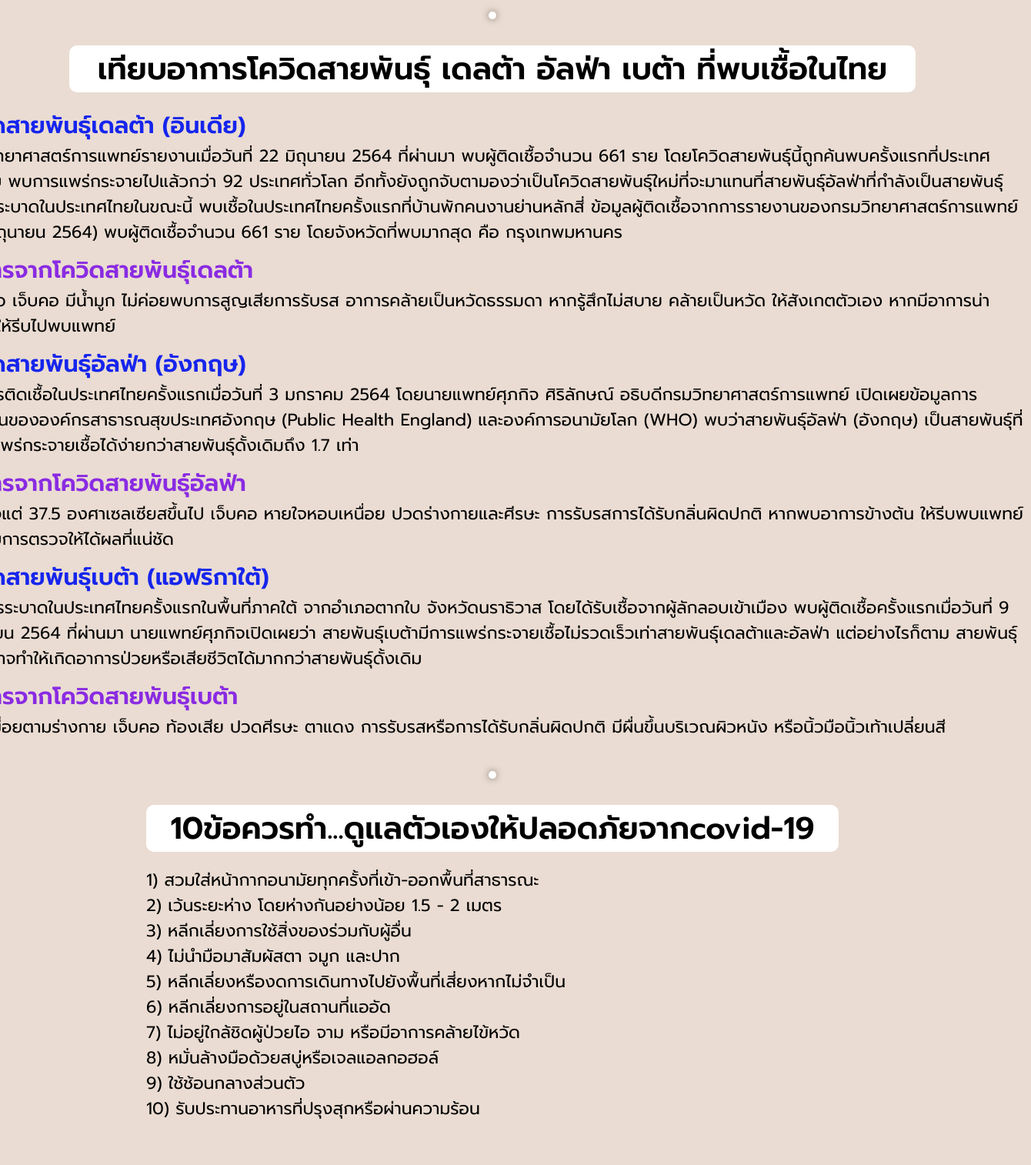
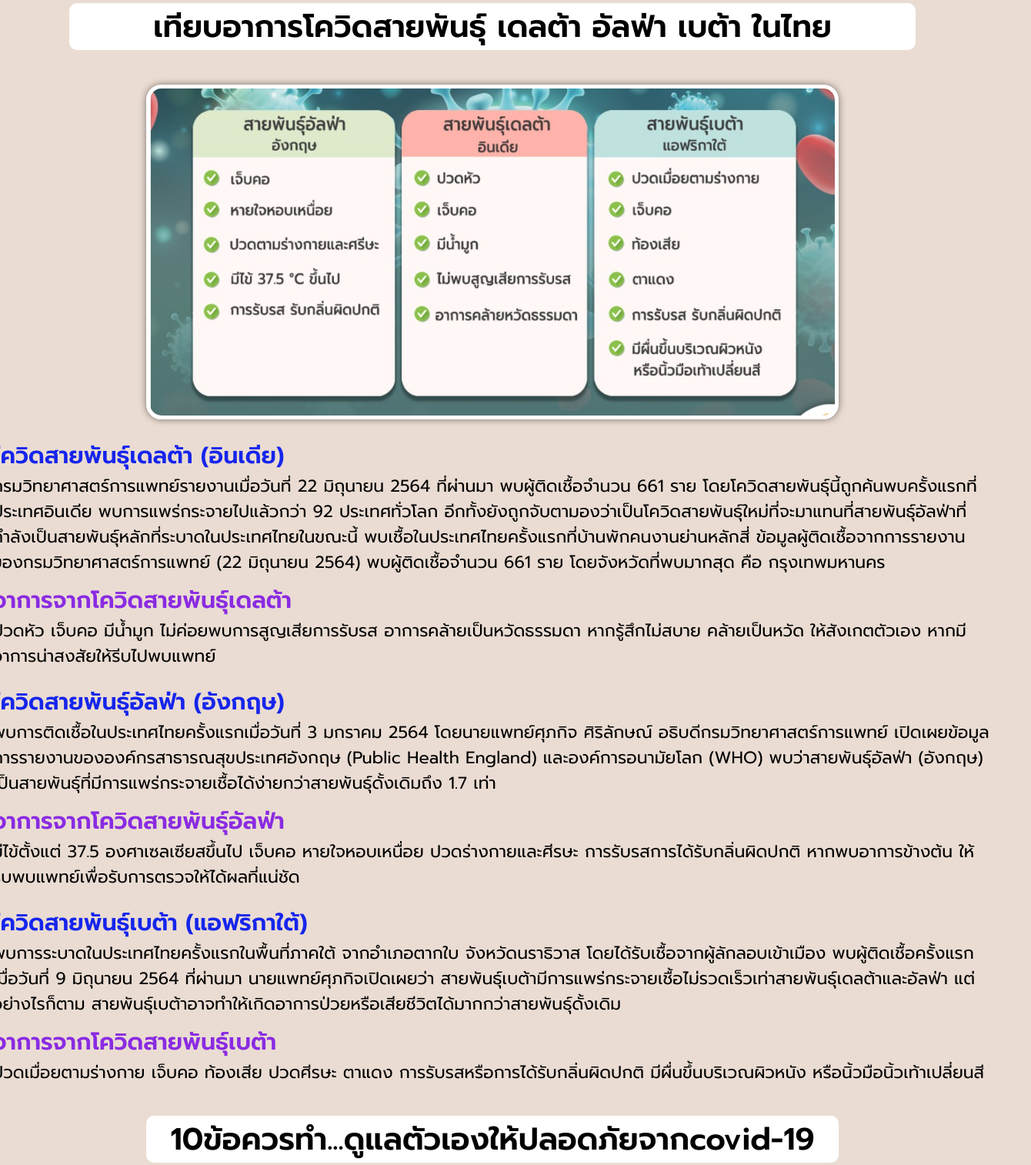
Before and after one commit to sikipair/Covid-19, a plain HTML site: page index.html in a window 1280 px wide. Shown: the part 26-1540 px from the top of the page at 77% size, 1340 px wide, since content can reach past the window. Before the commit the page ends 1513 px from the top, so only its background shows below. Drawn offline with Linux system fonts and the light colour scheme; files that its build step writes are made by us from their sources.

Commit message:
Project covid-19

```diff
--- a/index.html
+++ b/index.html
@@ -5,18 +5,19 @@
     <meta http-equiv="X-UA-Compatible" content="IE=edge" />
     <meta name="viewport" content="width=device-width, initial-scale=1.0" />
     <title>Covid-19</title>
-    <link rel="stylesheet" href="/css/style.css" />
+    <link rel="stylesheet" href="style.css" />
+    <link rel="icon" href="covid.jpg" />
   </head>
   <body>
     <div class="covid">
       <div class="hero1">
-        <div class="hero__image1">
-          <img src="/assets/เทียบอาการโควิด.jpg" alt="" />
+        <div class="title1">
+          เทียบอาการโควิดสายพันธุ์ เดลต้า อัลฟ่า เบต้า ในไทย
         </div>
       </div>
       <div class="text1">
-        <div class="title1">
-          เทียบอาการโควิดสายพันธุ์ เดลต้า อัลฟ่า เบต้า ที่พบเชื้อในไทย
+        <div class="hero__image1">
+          <img src="เทียบอาการโควิด.jpg" alt="" />
         </div>
       </div>
       <div class="text2">
@@ -71,19 +72,17 @@
         </div>
       </div>
       <div class="hero2">
-        <div class="hero__image2">
-          <img src="../assets/10ข้อควรทำ.jpg" alt="" />
-        </div>
+        <div class="title3">10ข้อควรทำ...ดูแลตัวเองให้ปลอดภัยจากcovid-19</div>
       </div>
       <div class="text3">
-        <div class="title3">10ข้อควรทำ...ดูแลตัวเองให้ปลอดภัยจากcovid-19</div>
+        <div class="hero__image2">
+          <img src="10ข้อควรทำ.jpg" alt="" />
+        </div>
         <div class="btn3">
           <div class="btn">
             1) สวมใส่หน้ากากอนามัยทุกครั้งที่เข้า-ออกพื้นที่สาธารณะ
           </div>
-          <div class="btn">
-            2) เว้นระยะห่าง โดยห่างกันอย่างน้อย 1.5 - 2 เมตร
-          </div>
+          <div class="btn">2) เว้นระยะห่าง ห่างกันอย่างน้อย 1.5 - 2 เมตร</div>
           <div class="btn">3) หลีกเลี่ยงการใช้สิ่งของร่วมกับผู้อื่น</div>
           <div class="btn">4) ไม่นำมือมาสัมผัสตา จมูก และปาก</div>
           <div class="btn">
@@ -91,7 +90,7 @@
           </div>
           <div class="btn">6) หลีกเลี่ยงการอยู่ในสถานที่แออัด</div>
           <div class="btn">
-            7) ไม่อยู่ใกล้ชิดผู้ป่วยไอ จาม หรือมีอาการคล้ายไข้หวัด
+            7) ไม่อยู่ใกล้ชิดผู้ป่วยไอ จาม มีอาการคล้ายไข้หวัด
           </div>
           <div class="btn">8) หมั่นล้างมือด้วยสบู่หรือเจลแอลกอฮอล์</div>
           <div class="btn">9) ใช้ช้อนกลางส่วนตัว</div>
--- a/style.css
+++ b/style.css
@@ -18,12 +18,12 @@ html {
   flex-direction: column;
 }
 .hero1 {
-  margin-top: 4rem;
+  margin-top: 3rem;
   display: flex;
   justify-content: center;
 }
 .hero__image1 img {
-  width: 40rem;
+  width: 30rem;
   border-radius: 20px;
   border: 3px solid #fff;
   box-shadow: 0 0 10px rgba(0, 0, 0, 0.5);
@@ -33,35 +33,38 @@ html {
   flex-direction: column;
   align-items: center;
   justify-content: center;
-  margin-top: 3rem;
+  margin-top: 0.5rem;
+  margin-bottom: 1rem;
 }
 .title1 {
-  font-size: 3rem;
+  font-size: 2.5rem;
   font-weight: 500;
   margin-bottom: 2rem;
   background-color: #fff;
   text-align: center;
-  width: 45rem;
+  padding: 0 1px;
+  width: 33rem;
   border-radius: 10px;
 }
 .text2 {
   display: flex;
   flex-direction: column;
   justify-content: center;
-  width: 45rem;
+  width: 33rem;
 }
 .title2 {
-  font-size: 2.4rem;
+  font-size: 2.2rem;
   color: #1625ec;
   font-weight: 500;
+  margin-top: 1rem;
 }
 .title22 {
-  font-size: 2.4rem;
+  font-size: 2.2rem;
   color: blueviolet;
   font-weight: 500;
 }
 .btn2 {
-  font-size: 1.8rem;
+  font-size: 1.6rem;
   margin-bottom: 1rem;
 }
 .hero2 {
@@ -70,36 +73,40 @@ html {
   justify-content: center;
 }
 .hero__image2 img {
-  width: 40rem;
+  width: 30rem;
   border-radius: 20px;
   border: 3px solid #fff;
   box-shadow: 0 0 10px rgba(0, 0, 0, 0.5);
+  margin-bottom: 2rem;
 }
 .text3 {
   display: flex;
   flex-direction: column;
   justify-content: center;
-  width: 45rem;
+  align-items: center;
   margin-top: 3rem;
 }
 .title3 {
-  font-size: 3rem;
+  font-size: 2.5rem;
   font-weight: 500;
-  margin-bottom: 2rem;
   background-color: #fff;
   text-align: center;
-  width: 45rem;
+  width: 33rem;
   border-radius: 10px;
   padding: 0 2px;
 }
 .btn3 {
-  font-size: 1.8rem;
+  font-size: 1.6rem;
   margin-bottom: 3rem;
+}
+.btn {
+  width: 33rem;
 }
 @media screen and (min-width: 768px) {
   .hero__image1 img {
     width: 90rem;
     border: 5px solid #fff;
+    margin-top: 2rem;
   }
   .title1 {
     font-size: 4rem;
@@ -107,7 +114,7 @@ html {
     width: 110rem;
   }
   .text2 {
-    width: 140rem;
+    width: 130rem;
   }
   .title2 {
     font-size: 3rem;
@@ -123,6 +130,7 @@ html {
   .hero__image2 img {
     width: 60rem;
     border: 5px solid #fff;
+    margin-top: 2rem;
   }
   .text3 {
     display: flex;
@@ -133,8 +141,8 @@ html {
     font-weight: 600;
     width: 90rem;
   }
-  .btn3 {
+  .btn {
+    width: 60rem;
     font-size: 2.2rem;
-    width: 90rem;
   }
 }
```
Also changed, not shown: covid.jpg (added).
